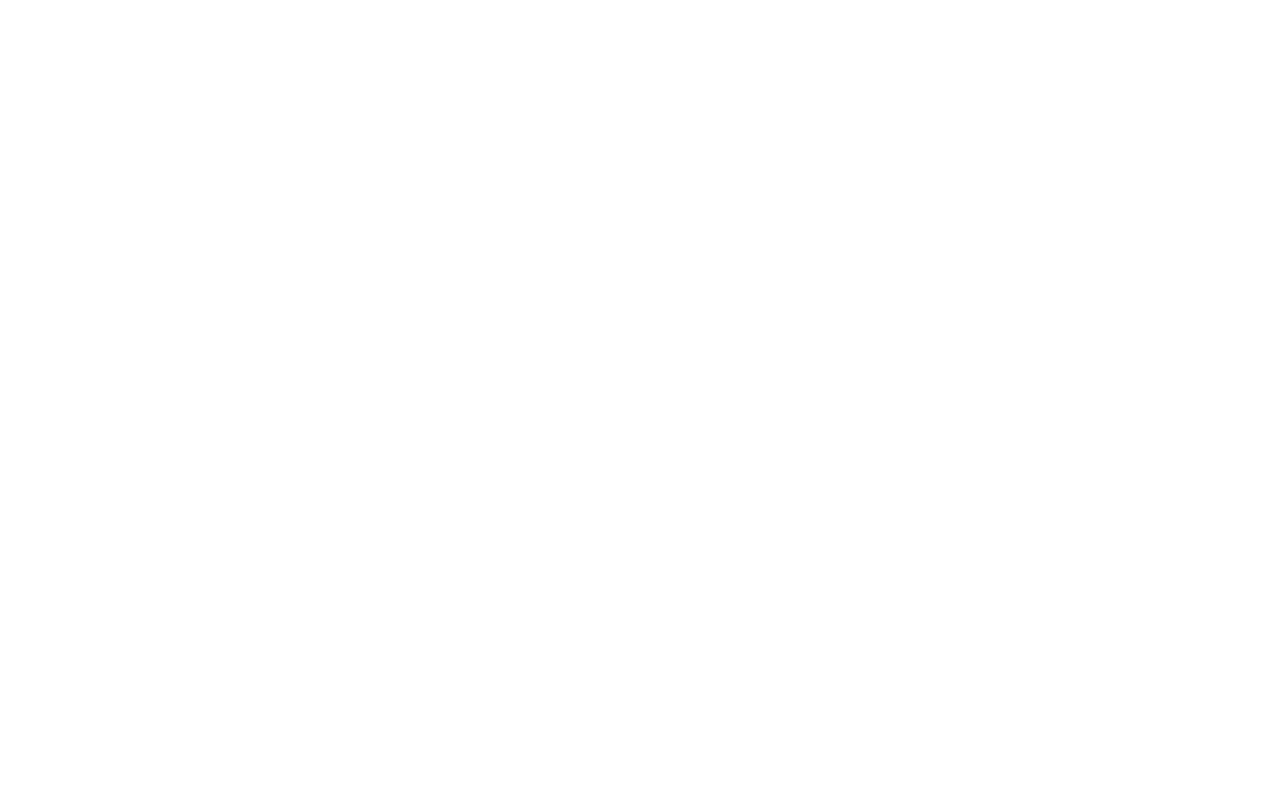
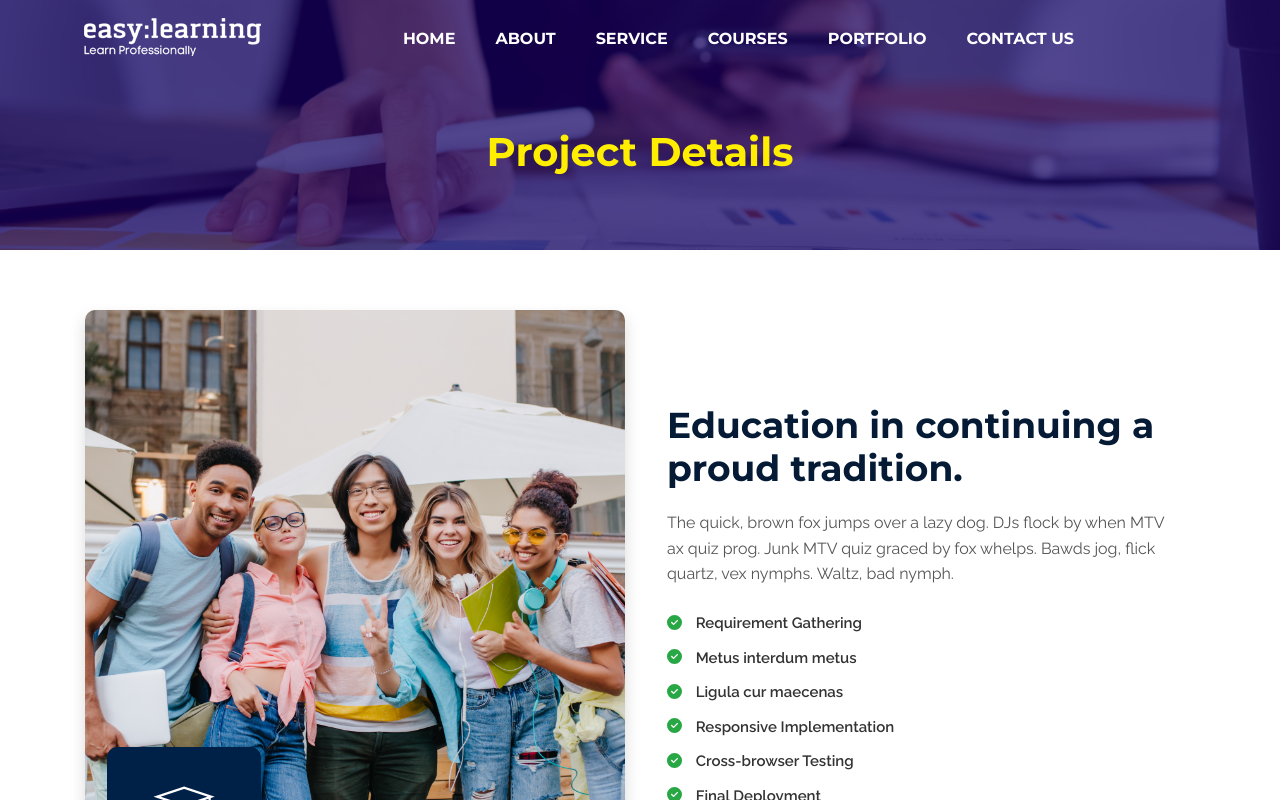
Before and after one commit to MuhammadZulhusni/Frontend-React-App, a React (Create React App) app: page /projectdetails in a window 1280 px wide. Before the commit this address had no page. Shown: the top 800 px of the page. Built offline with nearby package versions, Linux system fonts and the light colour scheme; a web font is replaced by a local one.

Commit message:
Course/Project Detail Page

```diff
--- a/src/asset/css/custom.css
+++ b/src/asset/css/custom.css
@@ -525,3 +525,82 @@
      color: #051b35;
      font-size: 16px;
  }
+
+  .link-style{
+      color: #ffffff !important;
+      text-decoration: none !important;
+ }
+
+ .link-style:hover{
+     color: #ffffff !important;
+     text-decoration: none !important;
+}
+
+.about-thumb-wrap.after-shape {
+     margin-right: 30px;
+ }
+
+.about-thumb-wrap.after-shape:after {
+     content: "";
+     position: absolute;
+     right: -30px;
+     width: 154px;
+     height: 80%;
+     top: 50%;
+     border-radius: 10px;
+     background: #fdc800;
+     z-index: -1;
+     transform: translateY(-50%);
+ }
+
+
+.project-container {
+  padding-top: 60px;
+  padding-bottom: 60px;
+}
+
+.project-image-wrapper img {
+  max-width: 100%;
+  height: auto;
+  border-radius: 12px;
+}
+
+.project-content {
+  margin-left: 15px;
+  margin-right: 15px;
+}
+
+.project-title {
+  font-family: 'Montserrat', sans-serif;
+  font-weight: 700;
+  color: #051b35;
+  font-size: 36px;
+  margin-bottom: 20px;
+}
+
+.project-description {
+  font-family: 'Raleway', sans-serif;
+  font-size: 16px;
+  color: #555;
+  font-weight: 500;
+  line-height: 1.6;
+  margin-bottom: 25px;
+}
+
+.project-checklist {
+  list-style: none;
+  padding-left: 0;
+}
+
+.project-checklist li {
+  font-family: 'Raleway', sans-serif;
+  font-size: 15px;
+  font-weight: 600;
+  color: #333;
+  margin-bottom: 12px;
+}
+
+.project-checklist li svg {
+  color: #28a745;
+  margin-right: 10px;
+}
--- a/src/components/AllProjects/AllProjects.jsx
+++ b/src/components/AllProjects/AllProjects.jsx
@@ -1,6 +1,8 @@
 // Import React and necessary components
 import React, { Component, Fragment } from 'react'
 import { Card, Col, Container, Row, Button } from 'react-bootstrap'
+
+import { Link } from 'react-router-dom'
 
 // AllProjects component to display a list of recent project cards
 class AllProjects extends Component {
@@ -27,7 +29,7 @@
                                                   Some quick example text to build on the card title and make up the bulk of
                                                   the card's content.
                                              </Card.Text>
-                                             <Button variant="primary">Visit Website</Button>
+                                             <Button variant="primary"><Link className="link-style"  to="/projectdetails"> View More </Link>  </Button>
                                         </Card.Body>
                                    </Card>
                               </Col>
@@ -42,7 +44,7 @@
                                                   Some quick example text to build on the card title and make up the bulk of
                                                   the card's content.
                                              </Card.Text>
-                                             <Button variant="primary">Visit Website</Button>
+                                             <Button variant="primary"><Link className="link-style"  to="/projectdetails"> View More </Link>  </Button>
                                         </Card.Body>
                                    </Card>
                               </Col>
@@ -57,7 +59,7 @@
                                                   Some quick example text to build on the card title and make up the bulk of
                                                   the card's content.
                                              </Card.Text>
-                                             <Button variant="primary">Visit Website</Button>
+                                             <Button variant="primary"><Link className="link-style"  to="/projectdetails"> View More </Link>  </Button>
                                         </Card.Body>
                                    </Card>
                               </Col>
@@ -73,7 +75,7 @@
                                                   Some quick example text to build on the card title and make up the bulk of
                                                   the card's content.
                                              </Card.Text>
-                                             <Button variant="primary">Visit Website</Button>
+                                             <Button variant="primary"><Link className="link-style"  to="/projectdetails"> View More </Link>  </Button>
                                         </Card.Body>
                                    </Card>
                               </Col>
@@ -87,7 +89,7 @@
                                                   Some quick example text to build on the card title and make up the bulk of
                                                   the card's content.
                                              </Card.Text>
-                                             <Button variant="primary">Visit Website</Button>
+                                             <Button variant="primary"><Link className="link-style"  to="/projectdetails"> View More </Link>  </Button>
                                         </Card.Body>
                                    </Card>
                               </Col>
@@ -101,7 +103,7 @@
                                                   Some quick example text to build on the card title and make up the bulk of
                                                   the card's content.
                                              </Card.Text>
-                                             <Button variant="primary">Visit Website</Button>
+                                             <Button variant="primary"><Link className="link-style"  to="/projectdetails"> View More </Link>  </Button>
                                         </Card.Body>
                                    </Card>
                               </Col>
--- /dev/null
+++ b/src/components/ProjectDetails/ProjectDetails.jsx
@@ -0,0 +1,49 @@
+import React, { Component, Fragment } from 'react';
+import { Col, Container, Row } from 'react-bootstrap';
+import projectDetails from '../../asset/image/pdetails.png';
+import { FontAwesomeIcon } from '@fortawesome/react-fontawesome';
+import { faCheckCircle } from '@fortawesome/free-solid-svg-icons';
+import '../../asset/css/custom.css';
+
+class ProjectDetails extends Component {
+  render() {
+    return (
+      <Fragment>
+        <Container className="project-container">
+          <Row className="align-items-center">
+            {/* Left image column */}
+            <Col lg={6} md={6} sm={12} className="text-center mb-4 mb-md-0">
+              <div className="project-image-wrapper">
+                <img className="img-fluid rounded shadow" src={projectDetails} alt="Project details" />
+              </div>
+            </Col>
+
+            {/* Right content column */}
+            <Col lg={6} md={6} sm={12}>
+              <div className="project-content">
+                <h2 className="project-title">
+                  Education in continuing a proud tradition.
+                </h2>
+                <p className="project-description">
+                  The quick, brown fox jumps over a lazy dog. DJs flock by when MTV ax quiz prog. Junk MTV quiz graced by fox whelps. Bawds jog, flick quartz, vex nymphs. Waltz, bad nymph.
+                </p>
+
+                {/* Bullet points */}
+                <ul className="project-checklist">
+                  <li><FontAwesomeIcon icon={faCheckCircle} /> Requirement Gathering</li>
+                  <li><FontAwesomeIcon icon={faCheckCircle} /> Metus interdum metus</li>
+                  <li><FontAwesomeIcon icon={faCheckCircle} /> Ligula cur maecenas</li>
+                  <li><FontAwesomeIcon icon={faCheckCircle} /> Responsive Implementation</li>
+                  <li><FontAwesomeIcon icon={faCheckCircle} /> Cross-browser Testing</li>
+                  <li><FontAwesomeIcon icon={faCheckCircle} /> Final Deployment</li>
+                </ul>
+              </div>
+            </Col>
+          </Row>
+        </Container>
+      </Fragment>
+    );
+  }
+}
+
+export default ProjectDetails;
--- a/src/components/RecentProject/RecentProject.jsx
+++ b/src/components/RecentProject/RecentProject.jsx
@@ -1,5 +1,7 @@
 import React, { Component, Fragment } from 'react';
 import { Card, Col, Container, Row, Button } from 'react-bootstrap';
+
+import { Link } from 'react-router-dom'
 
 class RecentProject extends Component {
   render() {
@@ -37,7 +39,7 @@
                   </Card.Text>
 
                   {/* Project link button */}
-                  <Button variant="primary">Visit Website</Button>
+                  <Button variant="primary"><Link className="link-style" to="/projectdetails"> View More </Link>  </Button>
                 </Card.Body>
               </Card>
             </Col>
@@ -56,7 +58,7 @@
                     Some quick example text to build on the card title and make up the bulk of
                     the card's content.
                   </Card.Text>
-                  <Button variant="primary">Visit Website</Button>
+                  <Button variant="primary"><Link className="link-style" to="/projectdetails"> View More </Link>  </Button>
                 </Card.Body>
               </Card>
             </Col>
@@ -75,7 +77,7 @@
                     Some quick example text to build on the card title and make up the bulk of
                     the card's content.
                   </Card.Text>
-                  <Button variant="primary">Visit Website</Button>
+                  <Button variant="primary"><Link className="link-style" to="/projectdetails"> View More </Link>  </Button>
                 </Card.Body>
               </Card>
             </Col>
--- /dev/null
+++ b/src/pages/ProjectDetailPage.jsx
@@ -0,0 +1,20 @@
+import React, { Component, Fragment } from 'react'
+import Footer from '../components/Footer/Footer'
+import PageTop from '../components/PageTop/PageTop'
+import ProjectDetails from '../components/ProjectDetails/ProjectDetails'
+import TopNavigation from '../components/TopNavigation/TopNavigation'
+
+class ProjectDetailPage extends Component {
+     render() {
+          return (
+               <Fragment>
+                    <TopNavigation title="Project Details " />
+                    <PageTop pagetitle="Project Details" />
+                    <ProjectDetails />
+                    <Footer />
+               </Fragment>
+          )
+     }
+}
+
+export default ProjectDetailPage
--- a/src/router/AppRouter.jsx
+++ b/src/router/AppRouter.jsx
@@ -12,6 +12,7 @@
 import RefundPage from '../pages/RefundPage';
 import TremsPage from '../pages/TremsPage';
 import PrivacyPage from '../pages/PrivacyPage';
+import ProjectDetailPage from '../pages/ProjectDetailPage'
 
 // Define AppRouter class component
 class AppRouter extends Component {
@@ -50,6 +51,9 @@
                          {/* Route for Privacy (Footer) */}
                          <Route path="/privacy" element={<PrivacyPage />} />
 
+                         {/* Route for Project Details (Home) */}
+                         <Route path="/projectdetails" element={<ProjectDetailPage />} />
+
                     </Routes>
                </Fragment>
           )
```
Also changed, not shown: src/asset/image/pdetails.png (added).
